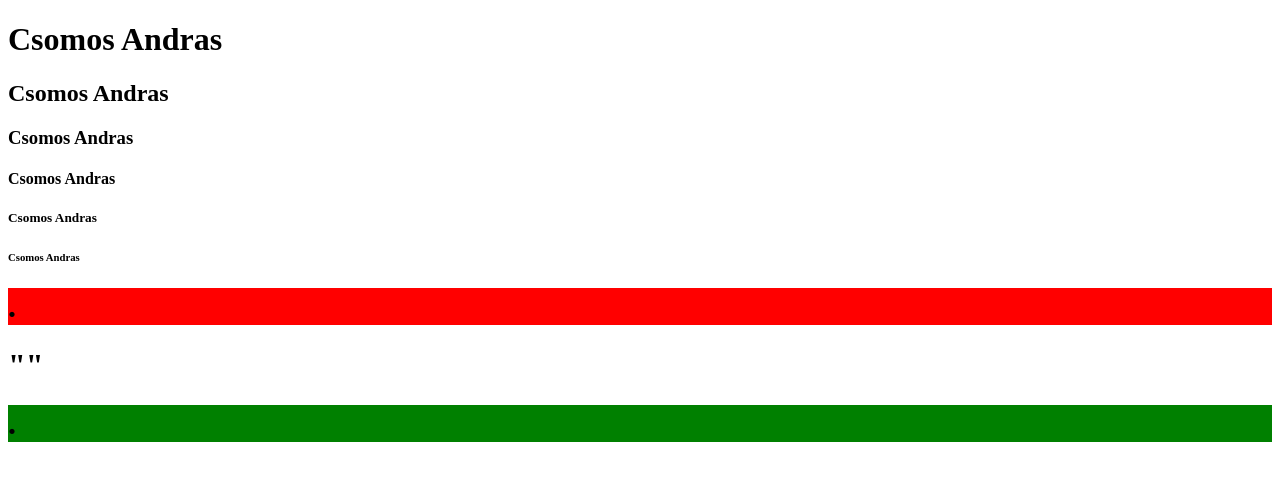
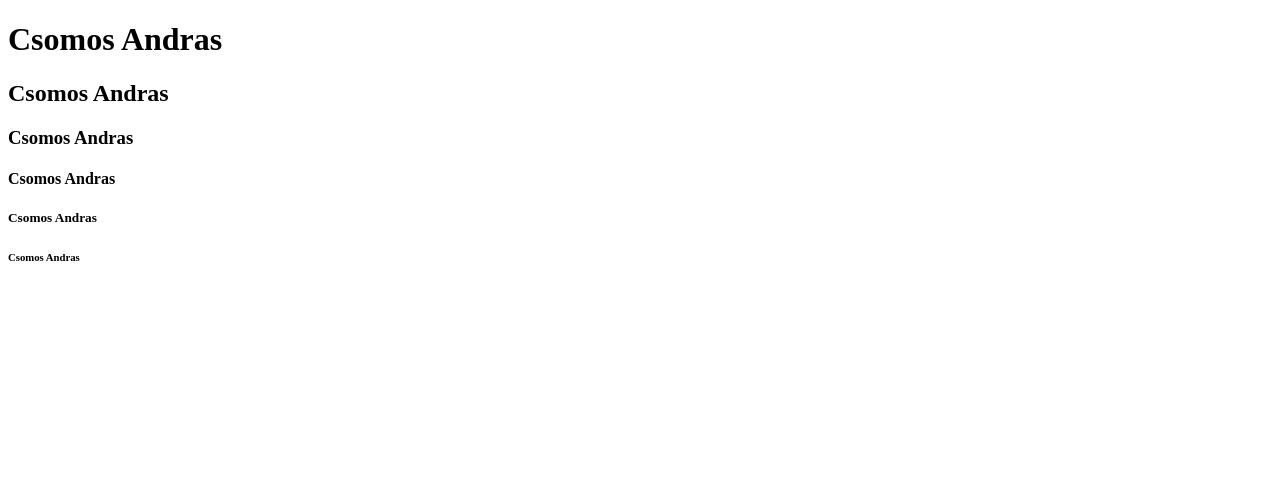
Before and after one commit to bandiandra/feladat, a plain HTML site: page index.html in a window 1280 px wide. Drawn offline with Linux system fonts and the light colour scheme.

Commit message:
Update index.html

```diff
--- a/index.html
+++ b/index.html
@@ -9,8 +9,8 @@
 <h5>Csomos Andras</h5>
 <h6>Csomos Andras</h6>
 
-<h1 style="background-color:Red;">.</h1>
-<h1 style="background-color:White;">""</h1>
-<h1 style="background-color:Green;">.</h1>
+<h1 style="background-color:Red;"></h1>
+<h1 style="background-color:White;"></h1>
+<h1 style="background-color:Green;"></h1>
 </body>
 </html>
```
